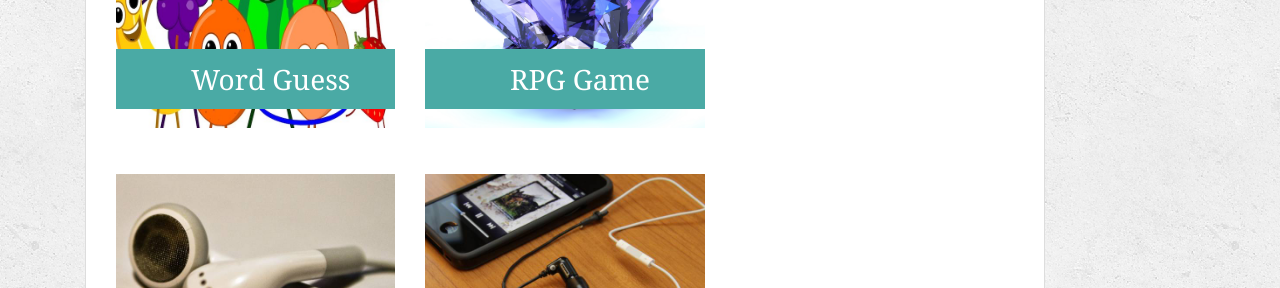
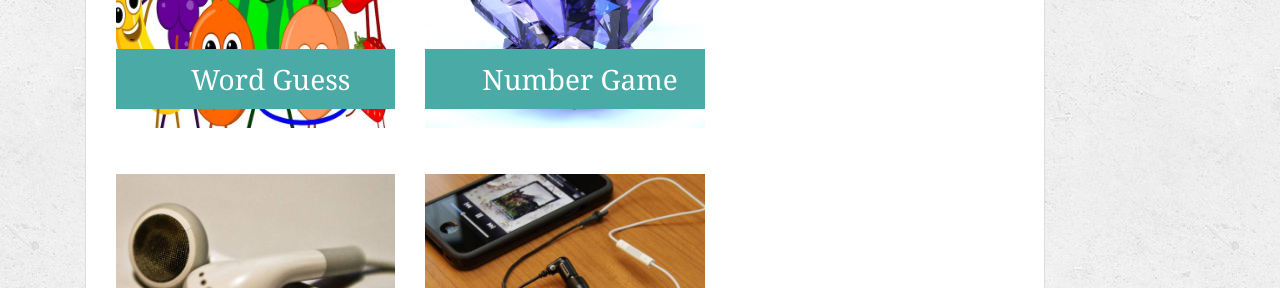
Before and after one commit to mspancholi/mspancholi.github.io-Bootstrap-Portfolio, a plain HTML site: page portfolio.html in a window 1280 px wide. Shown: the part 512-800 px from the top of the page. Drawn offline with nearby package versions, Linux system fonts and the light colour scheme.

Commit message:
added number game name

```diff
--- a/portfolio.html
+++ b/portfolio.html
@@ -65,7 +65,7 @@
             </a>
             <div class="row">
               <div class="col-12 col-sm-12">
-                <h3>RPG Game</h3>
+                <h3>Number Game</h3>
               </div>
             </div>
           </div>
```
